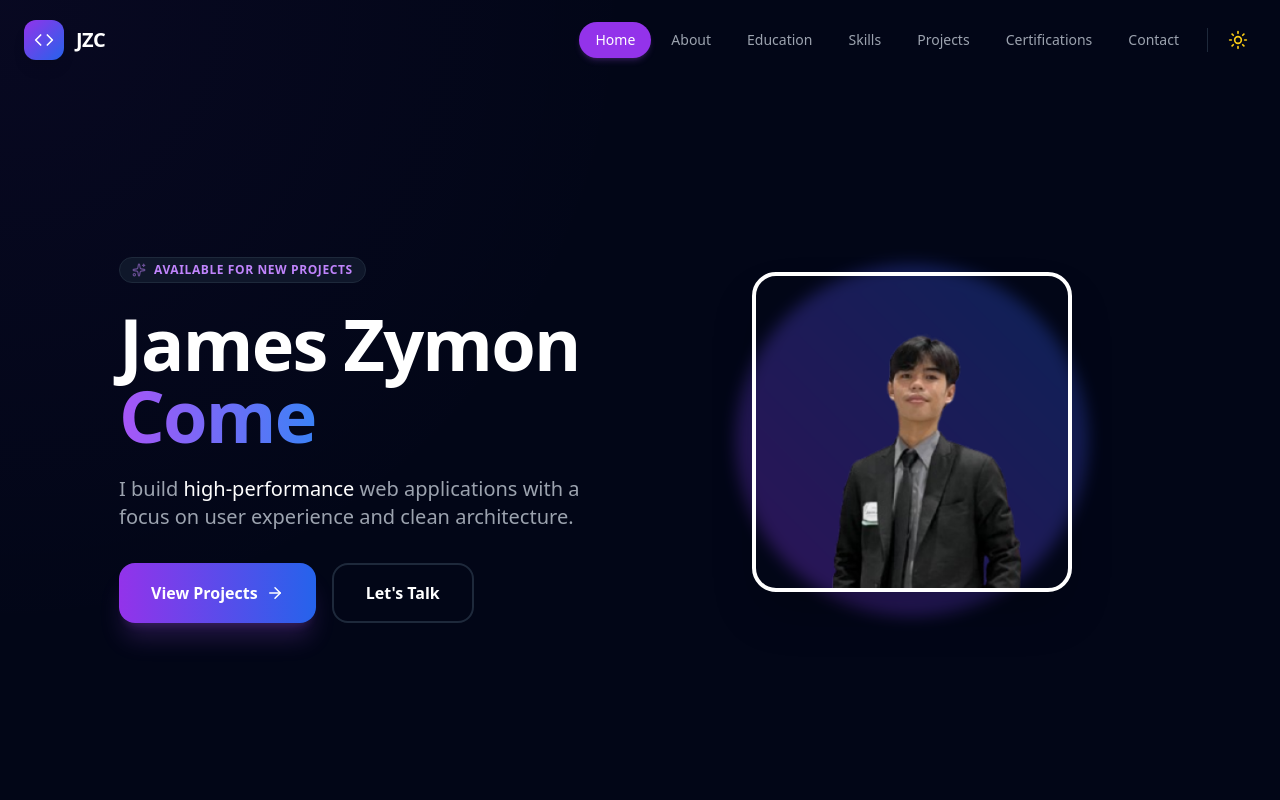
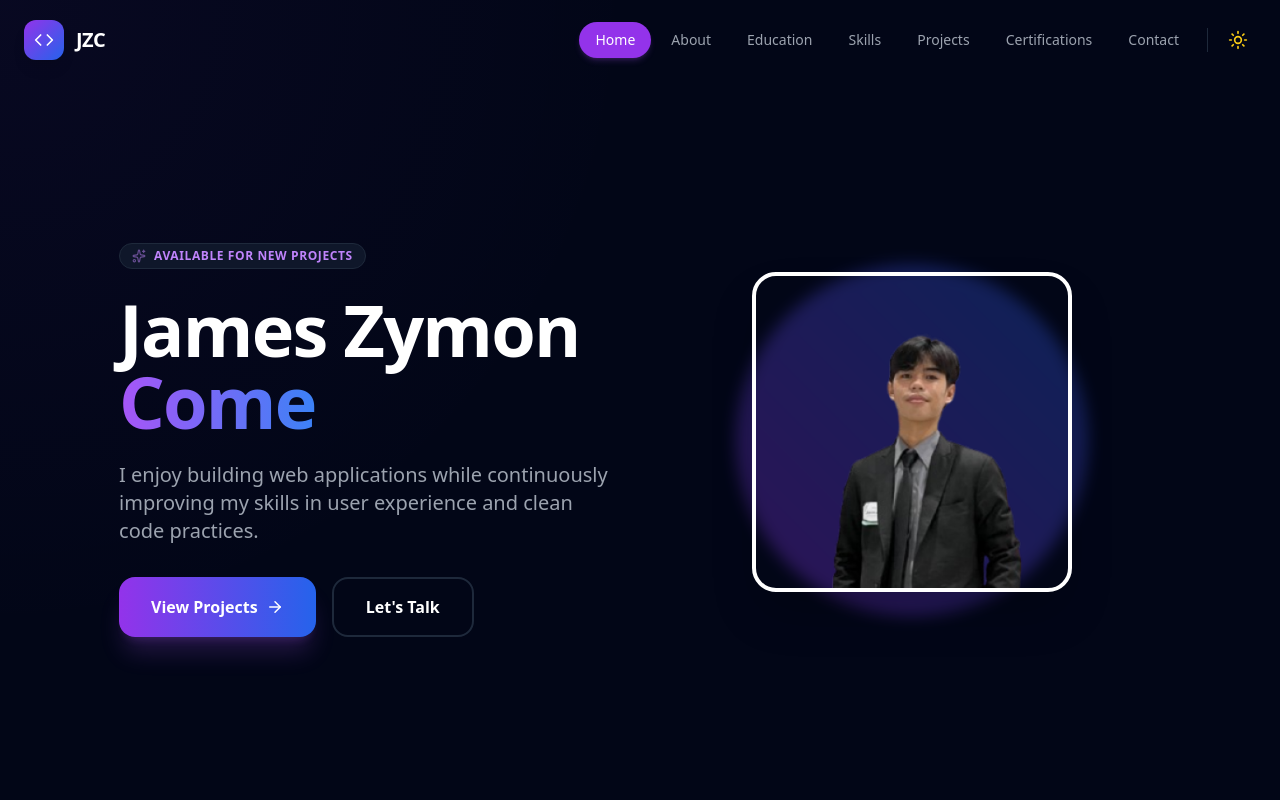
Before and after one commit to jameszymoncome/my-portfolio, a React (Vite) app: page / in a window 1280 px wide. Shown: the top 800 px of the page. Built offline with nearby package versions, Linux system fonts and the light colour scheme.

Commit message:
last talaga ngayong gabiii

```diff
--- a/src/pages/Portfolio.jsx
+++ b/src/pages/Portfolio.jsx
@@ -221,7 +221,7 @@ function Hero({ darkMode }) {
           </h1>
 
           <p className={`text-lg md:text-xl mb-8 max-w-lg leading-relaxed ${darkMode ? 'text-gray-400' : 'text-gray-600'}`}>
-            I build <span className={darkMode ? 'text-white' : 'text-black'}>high-performance</span> web applications with a focus on user experience and clean architecture.
+            I enjoy building web applications while continuously improving my skills in user experience and clean code practices.
           </p>
 
           <div className="flex flex-col sm:flex-row gap-4 justify-center md:justify-start">
```
